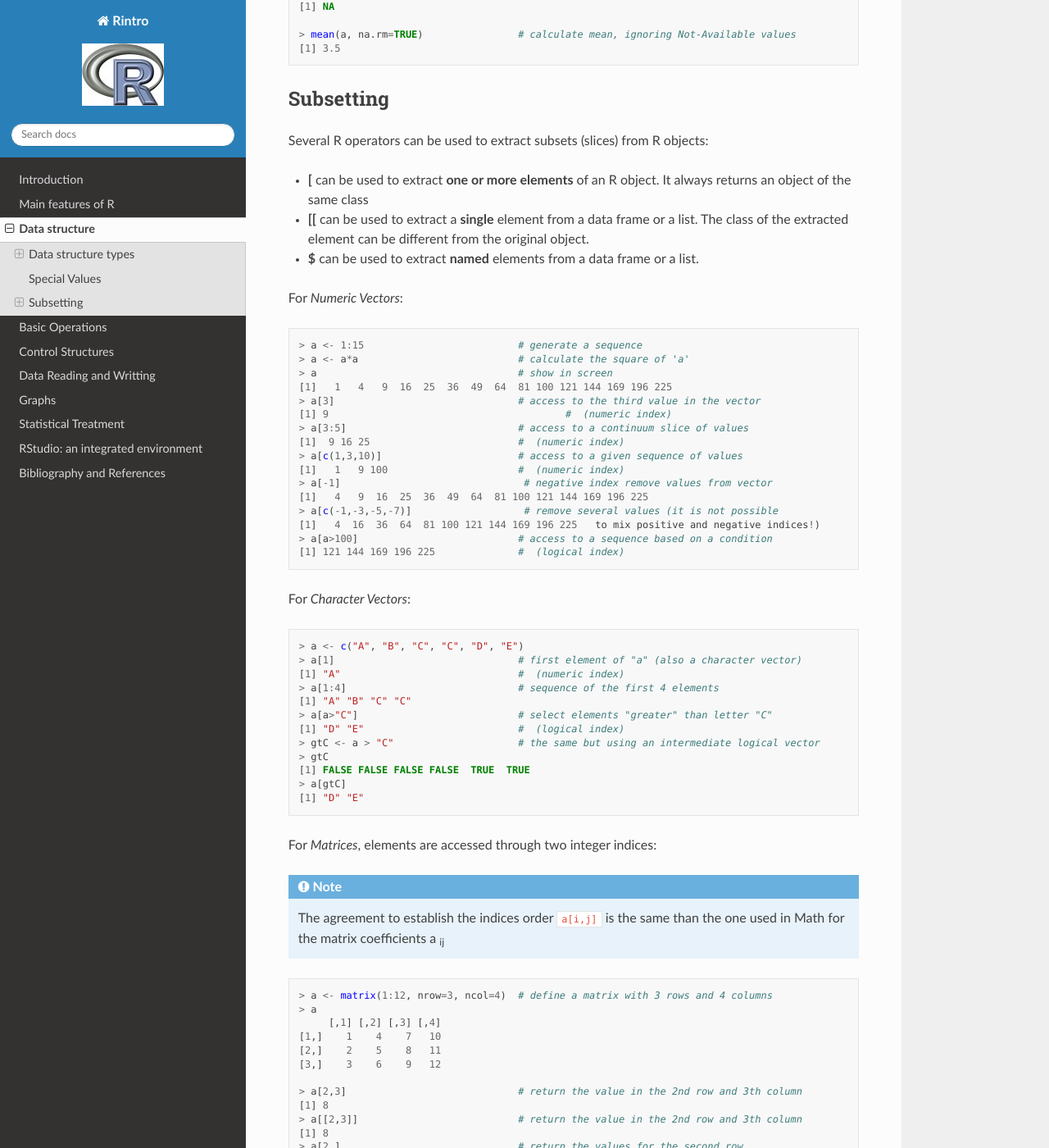
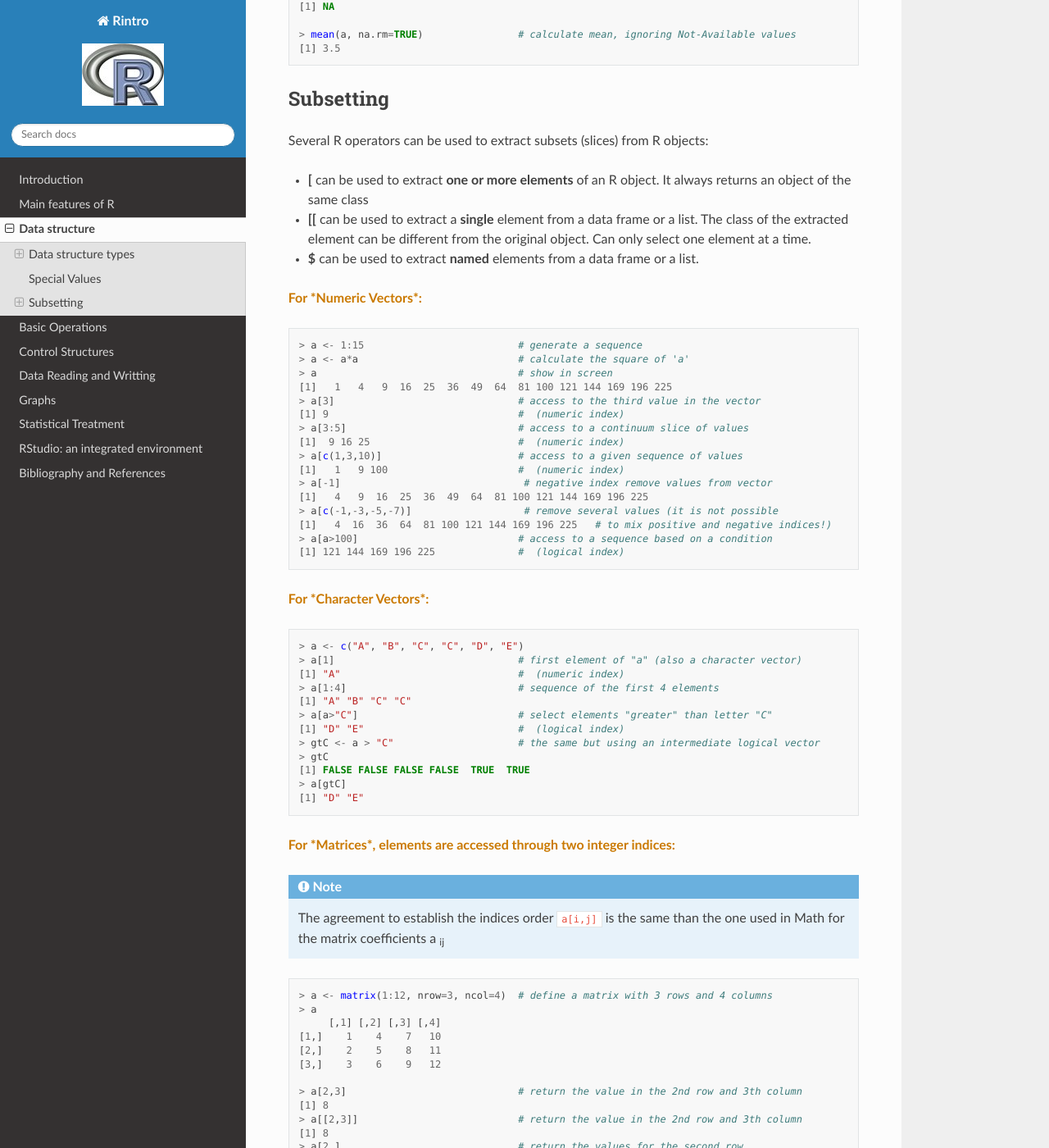
Before and after one commit to mtceballos/Rintro, a Sphinx documentation site: the page built from doc/dataStruct.rst, in a window 1280 px wide and 1400 px high, scrolled down 16009 px. Shown: the whole window at 82% size. Built offline with Sphinx 7.4.7 and the Read the Docs theme 3.1.0, drawn with Linux system fonts in a browser that asks for light colours; some of the changed lines change nothing that is shown; some of the changed text lies outside the part shown.

Commit message:
Improve Subsetting examples

```diff
--- a/doc/dataStruct.rst
+++ b/doc/dataStruct.rst
@@ -10,6 +10,7 @@
 .. role:: red
 .. role:: blue
 .. role:: tt
+.. role:: borange
 
 .. _obj:
 
@@ -1055,11 +1056,11 @@
 
 * **[[** can be used to extract a **single** element from a data frame or a
   list. The class of the extracted element can be different from the original
-  object.
+  object. Can only select one element at a time.
 
 * **$** can be used to extract **named** elements from a data frame or a list.
 
-For *Numeric Vectors*:
+:borange:`For *Numeric Vectors*:`
 
 .. code-block:: r
 
@@ -1068,7 +1069,7 @@
    > a					# show in screen
    [1]   1   4   9  16  25  36  49  64  81 100 121 144 169 196 225
    > a[3]				# access to the third value in the vector
-   [1] 9					#  (numeric index)
+   [1] 9				#  (numeric index)
    > a[3:5]				# access to a continuum slice of values
    [1]  9 16 25				#  (numeric index)
    > a[c(1,3,10)]			# access to a given sequence of values
@@ -1076,11 +1077,11 @@
    > a[-1]                               # negative index remove values from vector
    [1]   4   9  16  25  36  49  64  81 100 121 144 169 196 225
    > a[c(-1,-3,-5,-7)]                   # remove several values (it is not possible
-   [1]   4  16  36  64  81 100 121 144 169 196 225   to mix positive and negative indices!)
+   [1]   4  16  36  64  81 100 121 144 169 196 225   # to mix positive and negative indices!)
    > a[a>100]				# access to a sequence based on a condition
    [1] 121 144 169 196 225		#  (logical index)
 
-For *Character Vectors*:
+:borange:`For *Character Vectors*:`
 
 .. code-block:: r
 
@@ -1097,7 +1098,7 @@
    > a[gtC]
    [1] "D" "E"
 
-For *Matrices*, elements are accessed through two integer indices:
+:borange:`For *Matrices*, elements are accessed through two integer indices:`
 
 .. note:: The agreement to establish the indices order ``a[i,j]`` is the same than the one used in Math for the matrix coefficients a :sub:`ij`
 
@@ -1150,33 +1151,43 @@
    [3,]    0    6    9   12
 
 
-For *lists*:
+:borange:`For *lists*:`
 
-
-The list components can be accessed using the three operators mentioned above (*[*, *[[* and *$*):
+The list components can be accessed using the three operators mentioned above
+(**[**, **[[** and **$**):
 
 .. code-block:: r
 
    > gal <- list(name="NGC3379", morf="E", colours=c(0.53,0.96))
 
-   > gal[3]				# access to the third element of the list
-   $colours                             #  (get back a list with one element called 'colours'
-   [1] 0.53 0.96                        #   with the sequence '0.53,0.96')
-   > gal["colours"]			# single bracket + name (same as above)
+   > gal[3]			# access to the third element of the list
+   $colours                     #  (get back a list with one element called 'colours'
+   [1] 0.53 0.96                #   with the sequence '0.53,0.96')
+   > gal["colours"]		# single bracket + name (same as above)
    $colours
    [1] 0.53 0.96
+   > class(gal[3]); class(gal["colours"])       # double check
+   [1] "list"
+   [1] "list"
 
-   > gal[[3]]				# access to the third element of the list
-   [1] 0.53 0.96			#  (get back just the sequence)
-   > gal[["colours"]]			# double bracket + name (same as above)
+   > gal[[3]]			# access to the third element of the list
+   [1] 0.53 0.96		#  (get back just the sequence)
+   > gal[["colours"]]		# double bracket + name (same as above)
    [1] 0.53 0.96
+   > class(gal[[3]]); class(gal[["colours"]])   # double check
+   [1] "numeric"
+   [1] "numeric"
 
-   > gal$colours			# element associated with the name 'colours'
-   [1] 0.53 0.96			#  (same as double bracket)
-   > gal$colours[1]			# first element of the sequence in the third element
+   > gal$colours		# element associated with the name 'colours'
+   [1] 0.53 0.96		#  (same as double bracket)
+   > gal$colours[1]		# first element of the sequence in the third element
    [1] 0.53
-   > gal$colours[2]			# second element of the sequence in the third element
+   > gal$colours[2]		# second element of the sequence in the third element
    [1] 0.96
+   > class(gal$colours)                         # double check
+   [1] "numeric"
+   > gal$colours == gal[[3]]    # same result
+   [1] TRUE TRUE
 
 To extract **multiple elements** of a list, single bracket is mandatory:
 
@@ -1191,7 +1202,8 @@
    $morf
    [1] "E"
 
-For **computed** indices the *[[* and *[* operators can be used. The *$* operator can only be used with *literal* names:
+For **computed** indices the **[[** and **[** operators can be used. The **$**
+operator can only be used with *literal* names:
 
 .. code-block:: r
 
@@ -1234,7 +1246,7 @@
    $name
    [1] "NGC3379"
 
-Elements can be extracted using **partial matching** with the *[[* and *$*
+Elements can be extracted using **partial matching** with the **[[** and **$**
 operators:
 
 .. code-block:: r
```
